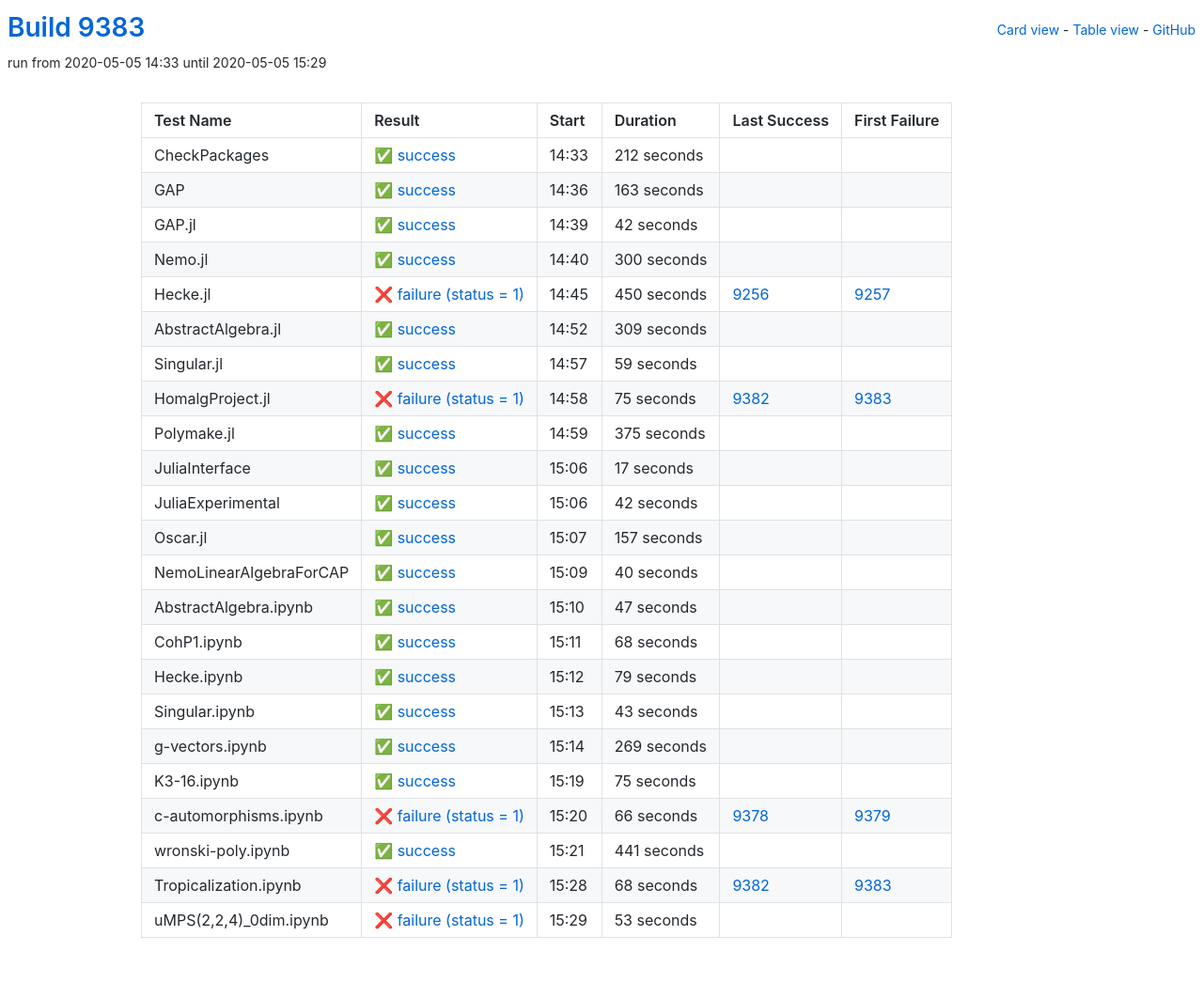
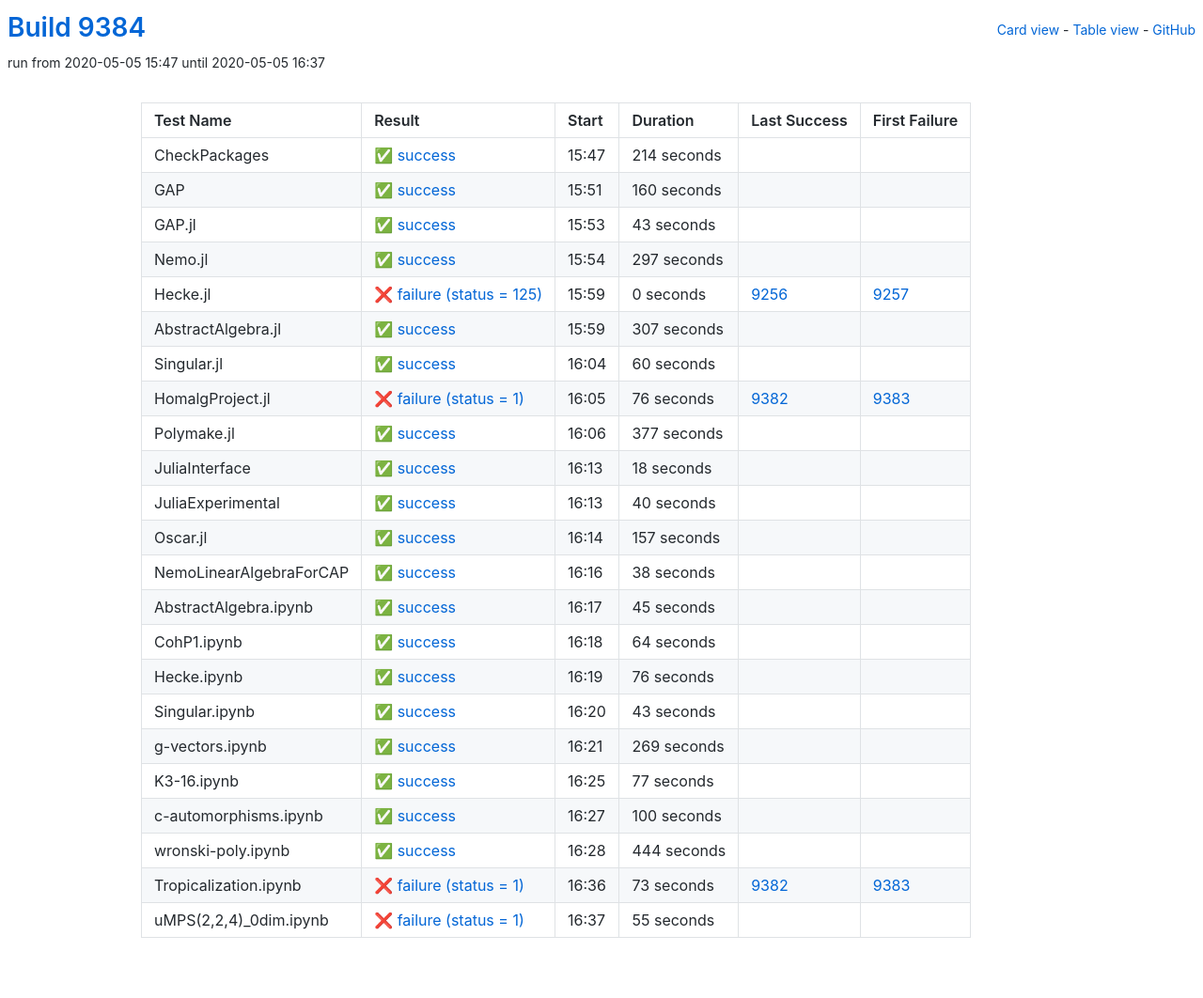
Before and after one commit to oscar-system/oscar-ci-status, a Jekyll site: the page built from table.html, in a window 1280 px wide. Shown: the whole page at 94% size. Built offline with Jekyll 4.4.1, drawn with Linux system fonts in a browser that asks for light colours.

Commit message:
Build 9384

```diff
--- a/_data/ci.yml
+++ b/_data/ci.yml
@@ -1,137 +1,137 @@
-build: 9383
-build_url: https://oscarci.mathematik.uni-kl.de/job/oscar/9383/
+build: 9384
+build_url: https://oscarci.mathematik.uni-kl.de/job/oscar/9384/
 job: oscar
 tests:
-- duration: 212
+- duration: 214
   exitcode: 0
   first_failure: false
   first_failure_url: null
   id: checkpackages
   last_success: false
   last_success_url: null
-  log: https://oscarci.mathematik.uni-kl.de/job/oscar/9383/artifact/logs/build-9383/CheckPackages.log
+  log: https://oscarci.mathematik.uni-kl.de/job/oscar/9384/artifact/logs/build-9384/CheckPackages.log
   name: CheckPackages
-  start: 2020-05-05 14:33
+  start: 2020-05-05 15:47
   status: success
   success: true
-- duration: 163
+- duration: 160
   exitcode: 0
   first_failure: false
   first_failure_url: null
   id: gap
   last_success: false
   last_success_url: null
-  log: https://oscarci.mathematik.uni-kl.de/job/oscar/9383/artifact/logs/build-9383/GAP.log
+  log: https://oscarci.mathematik.uni-kl.de/job/oscar/9384/artifact/logs/build-9384/GAP.log
   name: GAP
-  start: 2020-05-05 14:36
+  start: 2020-05-05 15:51
   status: success
   success: true
-- duration: 42
+- duration: 43
   exitcode: 0
   first_failure: false
   first_failure_url: null
   id: gap-jl
   last_success: false
   last_success_url: null
-  log: https://oscarci.mathematik.uni-kl.de/job/oscar/9383/artifact/logs/build-9383/GAP.jl.log
+  log: https://oscarci.mathematik.uni-kl.de/job/oscar/9384/artifact/logs/build-9384/GAP.jl.log
   name: GAP.jl
-  start: 2020-05-05 14:39
+  start: 2020-05-05 15:53
   status: success
   success: true
-- duration: 300
+- duration: 297
   exitcode: 0
   first_failure: false
   first_failure_url: null
   id: nemo-jl
   last_success: false
   last_success_url: null
-  log: https://oscarci.mathematik.uni-kl.de/job/oscar/9383/artifact/logs/build-9383/Nemo.jl.log
+  log: https://oscarci.mathematik.uni-kl.de/job/oscar/9384/artifact/logs/build-9384/Nemo.jl.log
   name: Nemo.jl
-  start: 2020-05-05 14:40
+  start: 2020-05-05 15:54
   status: success
   success: true
-- duration: 450
-  exitcode: 1
+- duration: 0
+  exitcode: 125
   first_failure: 9257
   first_failure_url: https://oscarci.mathematik.uni-kl.de/job/oscar/9257/
   id: hecke-jl
   last_success: 9256
   last_success_url: https://oscarci.mathematik.uni-kl.de/job/oscar/9256/
-  log: https://oscarci.mathematik.uni-kl.de/job/oscar/9383/artifact/logs/build-9383/Hecke.jl.log
+  log: https://oscarci.mathematik.uni-kl.de/job/oscar/9384/artifact/logs/build-9384/Hecke.jl.log
   name: Hecke.jl
-  start: 2020-05-05 14:45
+  start: 2020-05-05 15:59
   status: failure
   success: false
-- duration: 309
+- duration: 307
   exitcode: 0
   first_failure: false
   first_failure_url: null
   id: abstractalgebra-jl
   last_success: false
   last_success_url: null
-  log: https://oscarci.mathematik.uni-kl.de/job/oscar/9383/artifact/logs/build-9383/AbstractAlgebra.jl.log
+  log: https://oscarci.mathematik.uni-kl.de/job/oscar/9384/artifact/logs/build-9384/AbstractAlgebra.jl.log
   name: AbstractAlgebra.jl
-  start: 2020-05-05 14:52
+  start: 2020-05-05 15:59
   status: success
   success: true
-- duration: 59
+- duration: 60
   exitcode: 0
   first_failure: false
   first_failure_url: null
   id: singular-jl
   last_success: false
   last_success_url: null
-  log: https://oscarci.mathematik.uni-kl.de/job/oscar/9383/artifact/logs/build-9383/Singular.jl.log
+  log: https://oscarci.mathematik.uni-kl.de/job/oscar/9384/artifact/logs/build-9384/Singular.jl.log
   name: Singular.jl
-  start: 2020-05-05 14:57
+  start: 2020-05-05 16:04
   status: success
   success: true
-- duration: 75
+- duration: 76
   exitcode: 1
   first_failure: 9383
   first_failure_url: https://oscarci.mathematik.uni-kl.de/job/oscar/9383/
   id: homalgproject-jl
   last_success: 9382
   last_success_url: https://oscarci.mathematik.uni-kl.de/job/oscar/9382/
-  log: https://oscarci.mathematik.uni-kl.de/job/oscar/9383/artifact/logs/build-9383/HomalgProject.jl.log
+  log: https://oscarci.mathematik.uni-kl.de/job/oscar/9384/artifact/logs/build-9384/HomalgProject.jl.log
   name: HomalgProject.jl
-  start: 2020-05-05 14:58
+  start: 2020-05-05 16:05
   status: failure
   success: false
-- duration: 375
+- duration: 377
   exitcode: 0
   first_failure: false
   first_failure_url: null
   id: polymake-jl
   last_success: false
   last_success_url: null
-  log: https://oscarci.mathematik.uni-kl.de/job/oscar/9383/artifact/logs/build-9383/Polymake.jl.log
+  log: https://oscarci.mathematik.uni-kl.de/job/oscar/9384/artifact/logs/build-9384/Polymake.jl.log
   name: Polymake.jl
-  start: 2020-05-05 14:59
+  start: 2020-05-05 16:06
   status: success
   success: true
-- duration: 17
+- duration: 18
   exitcode: 0
   first_failure: false
   first_failure_url: null
   id: juliainterface
   last_success: false
   last_success_url: null
-  log: https://oscarci.mathematik.uni-kl.de/job/oscar/9383/artifact/logs/build-9383/JuliaInterface.log
+  log: https://oscarci.mathematik.uni-kl.de/job/oscar/9384/artifact/logs/build-9384/JuliaInterface.log
   name: JuliaInterface
-  start: 2020-05-05 15:06
+  start: 2020-05-05 16:13
   status: success
   success: true
-- duration: 42
+- duration: 40
   exitcode: 0
   first_failure: false
   first_failure_url: null
   id: juliaexperimental
   last_success: false
   last_success_url: null
-  log: https://oscarci.mathematik.uni-kl.de/job/oscar/9383/artifact/logs/build-9383/JuliaExperimental.log
+  log: https://oscarci.mathematik.uni-kl.de/job/oscar/9384/artifact/logs/build-9384/JuliaExperimental.log
   name: JuliaExperimental
-  start: 2020-05-05 15:06
+  start: 2020-05-05 16:13
   status: success
   success: true
 - duration: 157
@@ -141,57 +141,57 @@
   id: oscar-jl
   last_success: false
   last_success_url: null
-  log: https://oscarci.mathematik.uni-kl.de/job/oscar/9383/artifact/logs/build-9383/Oscar.jl.log
+  log: https://oscarci.mathematik.uni-kl.de/job/oscar/9384/artifact/logs/build-9384/Oscar.jl.log
   name: Oscar.jl
-  start: 2020-05-05 15:07
+  start: 2020-05-05 16:14
   status: success
   success: true
-- duration: 40
+- duration: 38
   exitcode: 0
   first_failure: false
   first_failure_url: null
   id: nemolinearalgebraforcap
   last_success: false
   last_success_url: null
-  log: https://oscarci.mathematik.uni-kl.de/job/oscar/9383/artifact/logs/build-9383/NemoLinearAlgebraForCAP.log
+  log: https://oscarci.mathematik.uni-kl.de/job/oscar/9384/artifact/logs/build-9384/NemoLinearAlgebraForCAP.log
   name: NemoLinearAlgebraForCAP
-  start: 2020-05-05 15:09
+  start: 2020-05-05 16:16
   status: success
   success: true
-- duration: 47
+- duration: 45
   exitcode: 0
   first_failure: false
   first_failure_url: null
   id: abstractalgebra-ipynb
   last_success: false
   last_success_url: null
-  log: https://oscarci.mathematik.uni-kl.de/job/oscar/9383/artifact/logs/build-9383/AbstractAlgebra.ipynb.log
+  log: https://oscarci.mathematik.uni-kl.de/job/oscar/9384/artifact/logs/build-9384/AbstractAlgebra.ipynb.log
   name: AbstractAlgebra.ipynb
-  start: 2020-05-05 15:10
+  start: 2020-05-05 16:17
   status: success
   success: true
-- duration: 68
+- duration: 64
   exitcode: 0
   first_failure: false
   first_failure_url: null
   id: cohp1-ipynb
   last_success: false
   last_success_url: null
-  log: https://oscarci.mathematik.uni-kl.de/job/oscar/9383/artifact/logs/build-9383/CohP1.ipynb.log
+  log: https://oscarci.mathematik.uni-kl.de/job/oscar/9384/artifact/logs/build-9384/CohP1.ipynb.log
   name: CohP1.ipynb
-  start: 2020-05-05 15:11
+  start: 2020-05-05 16:18
   status: success
   success: true
-- duration: 79
+- duration: 76
   exitcode: 0
   first_failure: false
   first_failure_url: null
   id: hecke-ipynb
   last_success: false
   last_success_url: null
-  log: https://oscarci.mathematik.uni-kl.de/job/oscar/9383/artifact/logs/build-9383/Hecke.ipynb.log
+  log: https://oscarci.mathematik.uni-kl.de/job/oscar/9384/artifact/logs/build-9384/Hecke.ipynb.log
   name: Hecke.ipynb
-  start: 2020-05-05 15:12
+  start: 2020-05-05 16:19
   status: success
   success: true
 - duration: 43
@@ -201,9 +201,9 @@
   id: singular-ipynb
   last_success: false
   last_success_url: null
-  log: https://oscarci.mathematik.uni-kl.de/job/oscar/9383/artifact/logs/build-9383/Singular.ipynb.log
+  log: https://oscarci.mathematik.uni-kl.de/job/oscar/9384/artifact/logs/build-9384/Singular.ipynb.log
   name: Singular.ipynb
-  start: 2020-05-05 15:13
+  start: 2020-05-05 16:20
   status: success
   success: true
 - duration: 269
@@ -213,68 +213,68 @@
   id: g-vectors-ipynb
   last_success: false
   last_success_url: null
-  log: https://oscarci.mathematik.uni-kl.de/job/oscar/9383/artifact/logs/build-9383/g-vectors.ipynb.log
+  log: https://oscarci.mathematik.uni-kl.de/job/oscar/9384/artifact/logs/build-9384/g-vectors.ipynb.log
   name: g-vectors.ipynb
-  start: 2020-05-05 15:14
+  start: 2020-05-05 16:21
   status: success
   success: true
-- duration: 75
+- duration: 77
   exitcode: 0
   first_failure: false
   first_failure_url: null
   id: k3-16-ipynb
   last_success: false
   last_success_url: null
-  log: https://oscarci.mathematik.uni-kl.de/job/oscar/9383/artifact/logs/build-9383/K3-16.ipynb.log
+  log: https://oscarci.mathematik.uni-kl.de/job/oscar/9384/artifact/logs/build-9384/K3-16.ipynb.log
   name: K3-16.ipynb
-  start: 2020-05-05 15:19
+  start: 2020-05-05 16:25
   status: success
   success: true
-- duration: 66
-  exitcode: 1
-  first_failure: 9379
-  first_failure_url: https://oscarci.mathematik.uni-kl.de/job/oscar/9379/
+- duration: 100
+  exitcode: 0
+  first_failure: false
+  first_failure_url: null
   id: c-automorphisms-ipynb
-  last_success: 9378
-  last_success_url: https://oscarci.mathematik.uni-kl.de/job/oscar/9378/
-  log: https://oscarci.mathematik.uni-kl.de/job/oscar/9383/artifact/logs/build-9383/c-automorphisms.ipynb.log
+  last_success: false
+  last_success_url: null
+  log: https://oscarci.mathematik.uni-kl.de/job/oscar/9384/artifact/logs/build-9384/c-automorphisms.ipynb.log
   name: c-automorphisms.ipynb
-  start: 2020-05-05 15:20
-  status: failure
-  success: false
-- duration: 441
+  start: 2020-05-05 16:27
+  status: success
+  success: true
+- duration: 444
   exitcode: 0
   first_failure: false
   first_failure_url: null
   id: wronski-poly-ipynb
   last_success: false
   last_success_url: null
-  log: https://oscarci.mathematik.uni-kl.de/job/oscar/9383/artifact/logs/build-9383/wronski-poly.ipynb.log
+  log: https://oscarci.mathematik.uni-kl.de/job/oscar/9384/artifact/logs/build-9384/wronski-poly.ipynb.log
   name: wronski-poly.ipynb
-  start: 2020-05-05 15:21
+  start: 2020-05-05 16:28
   status: success
   success: true
-- duration: 68
+- duration: 73
   exitcode: 1
   first_failure: 9383
   first_failure_url: https://oscarci.mathematik.uni-kl.de/job/oscar/9383/
   id: tropicalization-ipynb
   last_success: 9382
   last_success_url: https://oscarci.mathematik.uni-kl.de/job/oscar/9382/
-  log: https://oscarci.mathematik.uni-kl.de/job/oscar/9383/artifact/logs/build-9383/Tropicalization.ipynb.log
+  log: https://oscarci.mathematik.uni-kl.de/job/oscar/9384/artifact/logs/build-9384/Tropicalization.ipynb.log
   name: Tropicalization.ipynb
-  start: 2020-05-05 15:28
+  start: 2020-05-05 16:36
   status: failure
   success: false
-- duration: 53
+- duration: 55
   exitcode: 1
   first_failure: false
   first_failure_url: null
   id: umps-2-2-4-0dim-ipynb
   last_success: false
   last_success_url: null
-  log: https://oscarci.mathematik.uni-kl.de/job/oscar/9383/artifact/logs/build-9383/uMPS-2-2-4-_0dim.ipynb.log
+  log: https://oscarci.mathematik.uni-kl.de/job/oscar/9384/artifact/logs/build-9384/uMPS-2-2-4-_0dim.ipynb.log
   name: uMPS(2,2,4)_0dim.ipynb
-  start: 2020-05-05 15:29
+  start: 2020-05-05 16:37
   status: failure
   success: false
```
Also changed, not shown: README.md.
